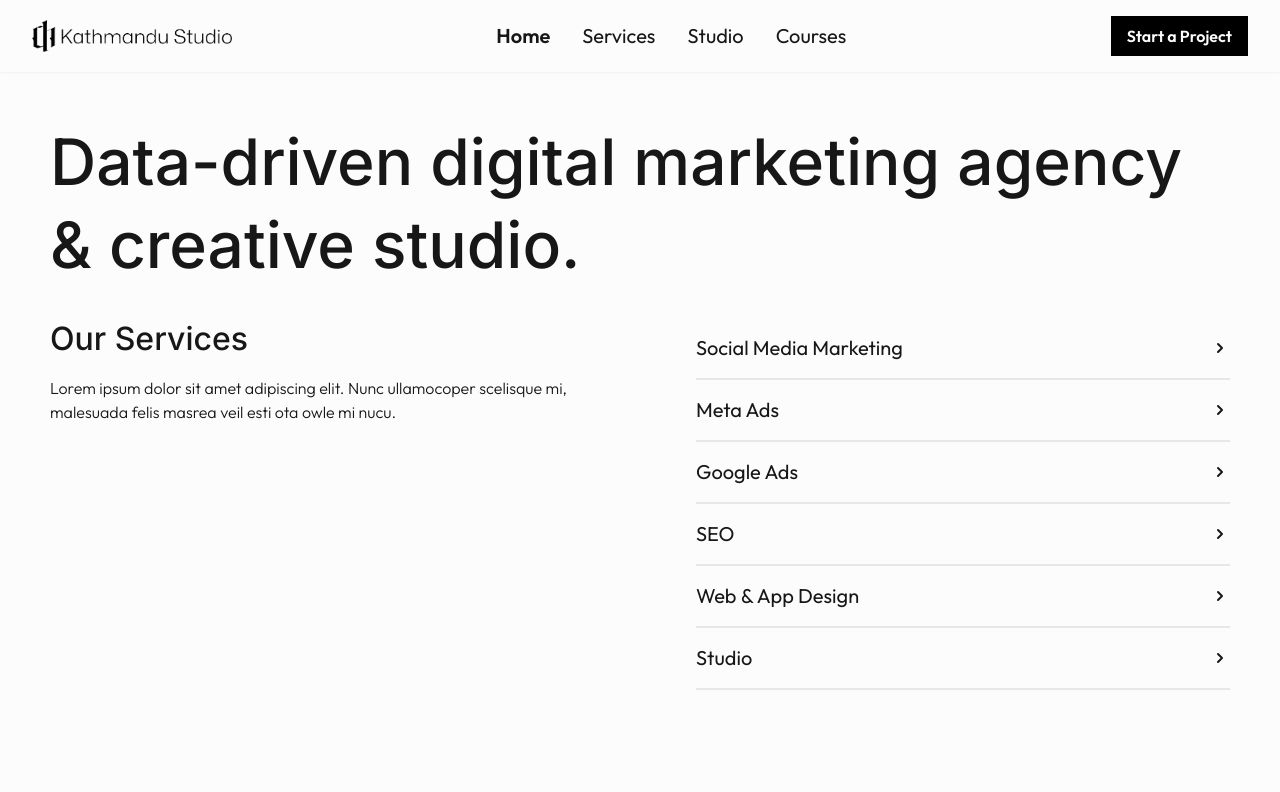
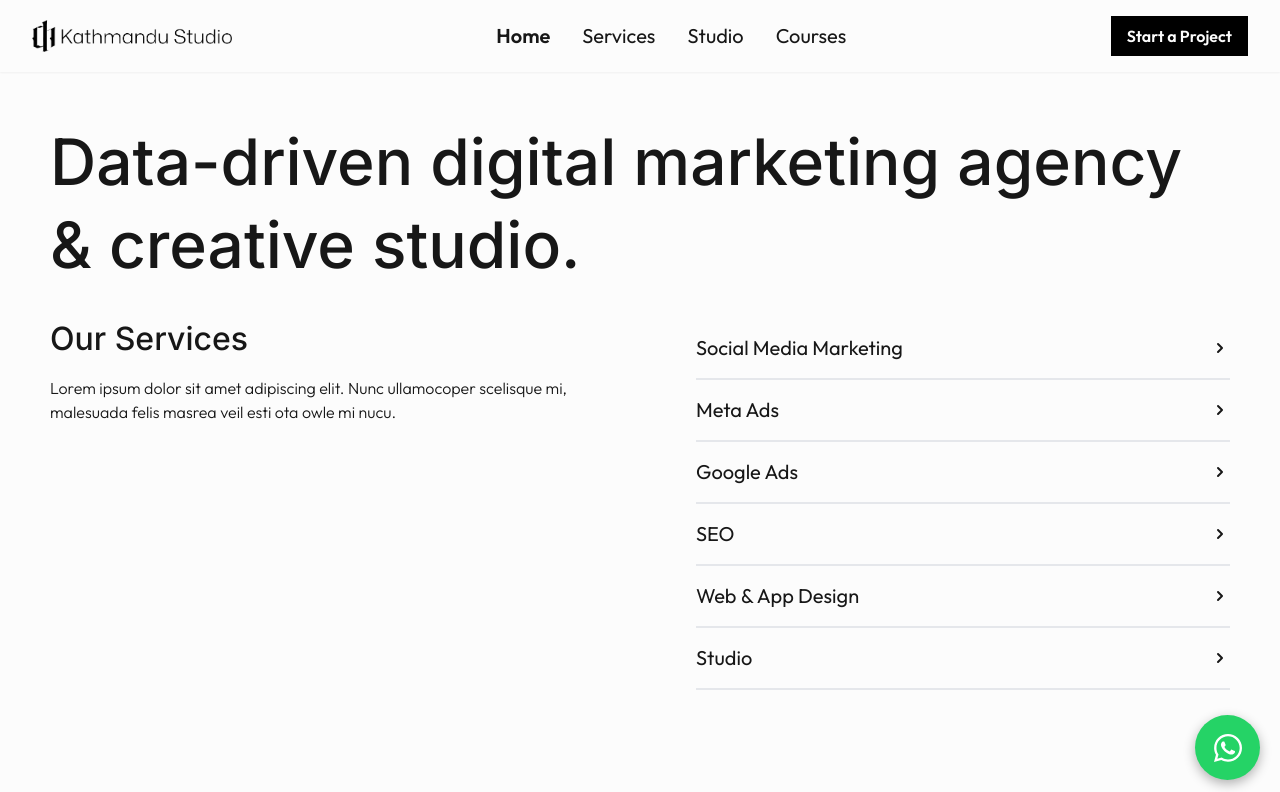
Before and after one commit to kathmandu-studio/kathmandu-studio, a Next.js app: page / in a window 1280 px wide. Shown: the top 792 px of the page. Built offline with nearby package versions, Linux system fonts and the light colour scheme.

Commit message:
replaced elfsight with custom component for whatsApp widget

```diff
--- a/app/layout.tsx
+++ b/app/layout.tsx
@@ -1,7 +1,7 @@
 import "./globals.css";
 import { Inter, Outfit } from "next/font/google";
 import LayoutWrapper from "components/shared/LayoutWrapper";
-import Script from "next/script";
+import WhatsAppButton from "components/shared/atoms/button/WhatsAppButton";
 
 const inter = Inter({
   subsets: ["latin"],
@@ -27,12 +27,7 @@ export default function RootLayout({
     <html lang="en" className={`${inter.variable} ${outfit.variable}`}>
       <body className="antialiased min-h-screen flex flex-col justify-between">
         <LayoutWrapper>{children}</LayoutWrapper>
-        {/* Elfsight WhatsApp Chat | Untitled WhatsApp Chat */}
-        <Script src="https://elfsightcdn.com/platform.js" async></Script>
-        <div
-          className="elfsight-app-35d1073f-b9a7-4eda-ae8d-2560d7592904"
-          data-elfsight-app-lazy
-        ></div>
+        <WhatsAppButton />
       </body>
     </html>
   );
--- /dev/null
+++ b/components/shared/atoms/button/WhatsAppButton.tsx
@@ -0,0 +1,30 @@
+import { FaWhatsapp } from "react-icons/fa";
+
+export default function WhatsAppButton() {
+  return (
+    <a
+      href="https://wa.me/+9779707342158"
+      target="_blank"
+      rel="noopener noreferrer"
+      style={{
+        position: "fixed",
+        bottom: "20px",
+        right: "20px",
+        width: "65px",
+        height: "65px",
+        backgroundColor: "#25D366", // WhatsApp brand color
+        color: "#ffffff",
+        borderRadius: "50%",
+        display: "flex",
+        justifyContent: "center",
+        alignItems: "center",
+        fontSize: "32px",
+        zIndex: 9999,
+        textDecoration: "none",
+        boxShadow: "0 4px 12px rgba(0,0,0,0.3)",
+      }}
+    >
+      <FaWhatsapp />
+    </a>
+  );
+}
```
